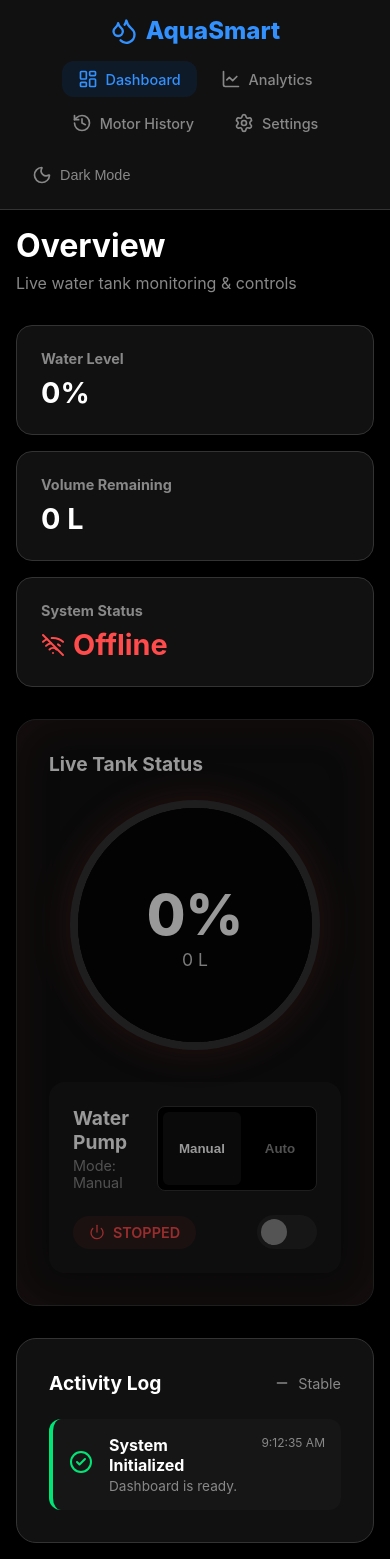
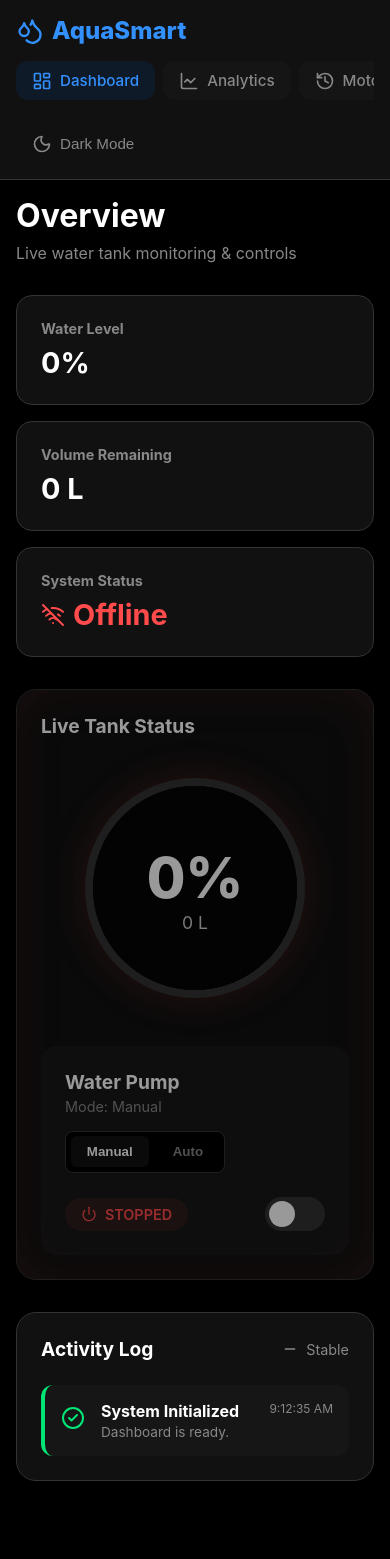
Before and after one commit to nandishpatil16/AquaSmart-Web, a React (Vite) app: page / in a window 390 px wide. After the commit the page ends 1497 px from the top, so only its background shows below. Built offline with nearby package versions, Linux system fonts and the light colour scheme; no server answers; the database is empty.

Commit message:
Major Mobile UI overhaul and fix buttons

```diff
--- a/src/components/Analytics.jsx
+++ b/src/components/Analytics.jsx
@@ -149,8 +149,27 @@ export default function Analytics() {
         </div>
 
         {chartData.length === 0 ? (
-          <div style={{height: '100%', display: 'flex', alignItems: 'center', justifyContent: 'center', color: 'var(--text-muted)'}}>
-            Waiting for ESP32 to log 15-minute snapshots...
+          <div style={{height: '100%', position: 'relative'}}>
+            <div style={{position: 'absolute', top: 0, left: 0, width: '100%', height: '100%', display: 'flex', alignItems: 'center', justifyContent: 'center', zIndex: 10, background: 'rgba(0,0,0,0.4)', borderRadius: '12px'}}>
+              <div style={{background: 'var(--card-bg)', padding: '1rem 2rem', borderRadius: '30px', border: '1px solid var(--border-color)', color: 'var(--text-main)', fontWeight: 'bold'}}>
+                Waiting for ESP32 to log 15-minute snapshots...
+              </div>
+            </div>
+            {/* Dummy Mock Graph for Aesthetics */}
+            <ResponsiveContainer width="100%" height="100%">
+              <AreaChart data={[{timeLabel: '12:00', level: 0}, {timeLabel: '01:00', level: 200}, {timeLabel: '02:00', level: 400}, {timeLabel: '03:00', level: 300}, {timeLabel: '04:00', level: 600}]} margin={{ top: 10, right: 10, left: -20, bottom: 40 }}>
+                <defs>
+                  <linearGradient id="colorLevelMock" x1="0" y1="0" x2="0" y2="1">
+                    <stop offset="5%" stopColor="#888" stopOpacity={0.3}/>
+                    <stop offset="95%" stopColor="#888" stopOpacity={0}/>
+                  </linearGradient>
+                </defs>
+                <CartesianGrid strokeDasharray="3 3" stroke="var(--border-color)" vertical={false} />
+                <XAxis dataKey="timeLabel" stroke="var(--text-muted)" fontSize={12} />
+                <YAxis stroke="var(--text-muted)" fontSize={12} />
+                <Area type="monotone" dataKey="level" stroke="#888" strokeWidth={3} fillOpacity={1} fill="url(#colorLevelMock)" />
+              </AreaChart>
+            </ResponsiveContainer>
           </div>
         ) : (
           <ResponsiveContainer width="100%" height="100%">
--- a/src/components/Dashboard.jsx
+++ b/src/components/Dashboard.jsx
@@ -197,8 +197,8 @@ export default function Dashboard() {
             </div>
           </div>
 
-          <div className="motor-control" style={{flexDirection: 'column', gap: '1rem', alignItems: 'flex-start'}}>
-            <div style={{display: 'flex', justifyContent: 'space-between', width: '100%'}}>
+          <div className="motor-control" style={{flexDirection: 'column', gap: '1.5rem', alignItems: 'flex-start'}}>
+            <div style={{display: 'flex', justifyContent: 'space-between', width: '100%', flexWrap: 'wrap', gap: '1rem'}}>
               <div className="motor-info">
                 <h3>Water Pump</h3>
                 <p>Mode: {motorMode.charAt(0).toUpperCase() + motorMode.slice(1)}</p>
@@ -217,7 +217,6 @@ export default function Dashboard() {
                     cursor: 'pointer',
                     fontWeight: '600'
                   }}
-                  disabled={!systemOnline}
                 >
                   Manual
                 </button>
@@ -233,14 +232,13 @@ export default function Dashboard() {
                     cursor: 'pointer',
                     fontWeight: '600'
                   }}
-                  disabled={!systemOnline}
                 >
                   Auto
                 </button>
               </div>
             </div>
 
-            <div style={{display: 'flex', alignItems: 'center', justifyContent: 'space-between', width: '100%', marginTop: '0.5rem'}}>
+            <div style={{display: 'flex', alignItems: 'center', justifyContent: 'space-between', width: '100%', flexWrap: 'wrap', gap: '1rem'}}>
               <div className={`motor-status ${motorOn ? 'on' : 'off'}`}>
                 <Power size={16} />
                 {motorOn ? 'RUNNING' : 'STOPPED'}
@@ -248,12 +246,12 @@ export default function Dashboard() {
 
               <div style={{display: 'flex', alignItems: 'center', gap: '1rem'}}>
                 {motorMode === 'auto' && <span style={{fontSize: '0.85rem', color: 'var(--text-muted)'}}>(Managed by sensors)</span>}
-                <label className="switch" style={{opacity: (motorMode === 'auto' || !systemOnline) ? 0.5 : 1}}>
+                <label className="switch" style={{opacity: motorMode === 'auto' ? 0.5 : 1}}>
                   <input
                     type="checkbox"
                     checked={motorOn}
                     onChange={handleMotorToggle}
-                    disabled={motorMode === 'auto' || !systemOnline}
+                    disabled={motorMode === 'auto'}
                   />
                   <span className="slider"></span>
                 </label>
--- a/src/index.css
+++ b/src/index.css
@@ -76,6 +76,7 @@ body {
     position: sticky;
     top: 0;
     z-index: 100;
+    background-color: var(--card-bg);
   }
 }
 
@@ -92,7 +93,7 @@ body {
 @media (max-width: 768px) {
   .brand {
     margin-bottom: 0;
-    justify-content: center;
+    justify-content: flex-start;
   }
 }
 
@@ -105,9 +106,15 @@ body {
 @media (max-width: 768px) {
   .nav-links {
     flex-direction: row;
-    justify-content: center;
+    justify-content: flex-start;
     gap: 0.5rem;
-    flex-wrap: wrap;
+    flex-wrap: nowrap;
+    overflow-x: auto;
+    padding-bottom: 0.5rem;
+    -webkit-overflow-scrolling: touch;
+  }
+  .nav-links::-webkit-scrollbar {
+    display: none;
   }
 }
 
@@ -121,13 +128,15 @@ body {
   color: var(--text-muted);
   font-weight: 500;
   transition: all 0.2s ease;
+  white-space: nowrap;
 }
 
 @media (max-width: 768px) {
   .nav-link {
-    padding: 0.5rem 1rem;
+    padding: 0.6rem 1rem;
     gap: 0.5rem;
-    font-size: 0.9rem;
+    font-size: 0.95rem;
+    background: rgba(255,255,255,0.02);
   }
 }
 
@@ -189,6 +198,14 @@ body {
   padding: 2rem;
   position: relative;
   overflow: hidden;
+  display: flex;
+  flex-direction: column;
+}
+
+@media (max-width: 768px) {
+  .card {
+    padding: 1.5rem;
+  }
 }
 
 .card h2 {
@@ -202,7 +219,7 @@ body {
   position: relative;
   width: 250px;
   height: 250px;
-  margin: 0 auto;
+  margin: 1.5rem auto;
   border-radius: 50%;
   border: 8px solid var(--border-color);
   overflow: hidden;
@@ -212,6 +229,15 @@ body {
   background-color: var(--tank-bg);
   box-shadow: 0 0 40px rgba(0, 112, 243, 0.1);
   transition: background-color 0.3s ease, border-color 0.3s ease;
+  flex-shrink: 0;
+}
+
+@media (max-width: 768px) {
+  .tank-visualizer {
+    width: 220px;
+    height: 220px;
+    margin: 1rem auto;
+  }
 }
 
 .water-wave {
```
